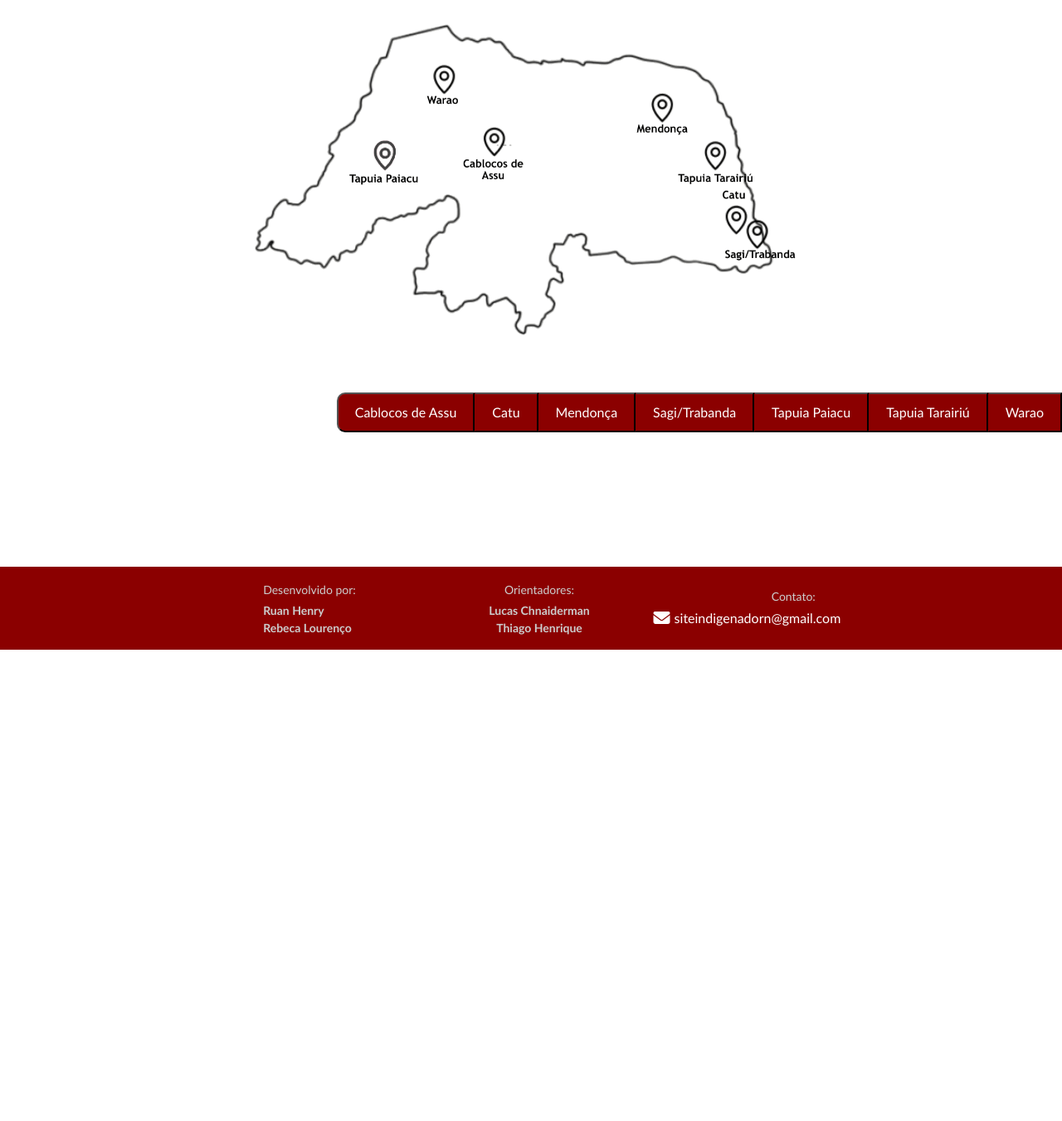
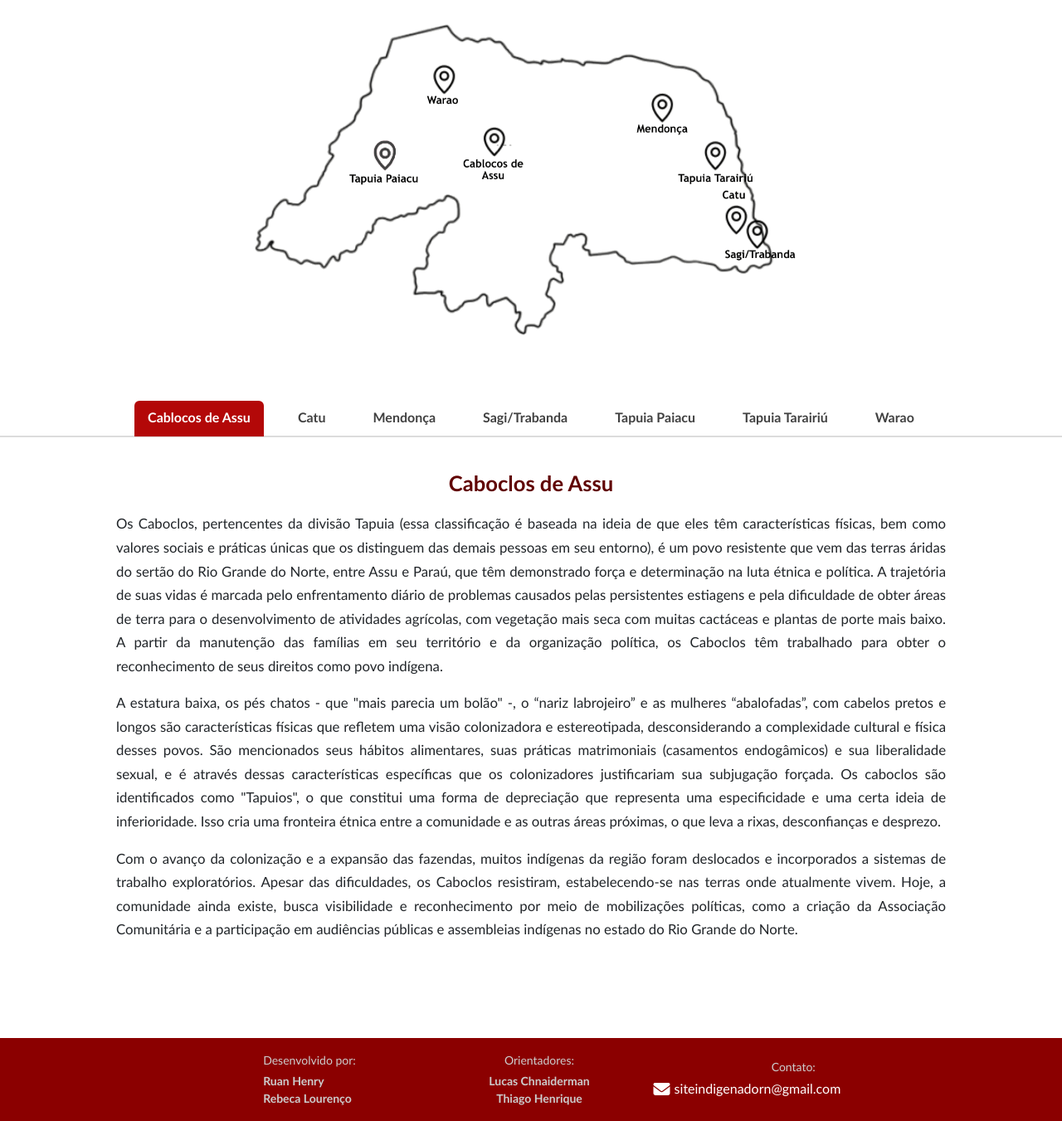
Before and after one commit to ruanhs91/acervo_indigena, a Django app: page /povos/ in a window 1280 px wide. Shown: the part 219-1570 px from the top of the page at 83% size. Before the commit the page ends 1002 px from the top, so only its background shows below. Run offline with Django 5.2, Linux system fonts and the light colour scheme.

Commit message:
Adicionando abas nos povos e alterações de layout básicas em povos e conhecimentos

```diff
--- a/dashboard/templates/dashboard/conhecimentos.html
+++ b/dashboard/templates/dashboard/conhecimentos.html
@@ -22,6 +22,12 @@
       .nav-tabs {
         border-bottom: 2px solid #dcdcdc;
       }
+
+      p, .lh-lg, .fs-6 {
+      font-size: 1.05rem !important;
+      line-height: 1.9 !important;
+      }
+
       .nav-tabs .nav-link {
         color: #414141;
         font-weight: 600;
--- a/dashboard/templates/dashboard/povos.html
+++ b/dashboard/templates/dashboard/povos.html
@@ -21,6 +21,35 @@
     border-radius: 12px;
     border: none;
     box-shadow: none;
+}
+
+.nav-tabs {
+    border-bottom: 2px solid #dcdcdc;
+    margin-top: 50px;
+}
+.nav-tabs .nav-link {
+    color: #414141;
+    font-weight: 600;
+    border: none;
+    border-bottom: 3px solid transparent;
+    transition: all 0.3s ease;
+}
+.nav-tabs .nav-link:hover {
+    border-color: #b30808;
+    color: #b30808;
+}
+.nav-tabs .nav-link.active {
+    color: #fff;
+    background-color: #b30808;
+    border-color: #b30808;
+    border-radius: 6px 6px 0 0;
+}
+.tab-pane {
+    animation: fadeIn 0.6s ease;
+}
+@keyframes fadeIn {
+    from { opacity: 0; transform: translateY(10px); }
+    to { opacity: 1; transform: translateY(0); }
 }
 
 .povo-conteudo {
@@ -152,7 +181,6 @@
 }
 </style>
 
-
 <main class="inicio1 min-vh-100">
   <h2 class="titulo-inicio mb-3 fw-bold">Povos Indígenas</h2>
   <div class="text-povos">
@@ -163,18 +191,48 @@
     <img src="{% static 'dashboard/map1.png' %}" usemap="#image-map" alt="mapa rn">
   </div>
 
-    <div class="menu-povos">
-        <button onclick="mostrarInfo('cablocos')">Cablocos de Assu</button>
-        <button onclick="mostrarInfo('catu')">Catu</button>
-        <button onclick="mostrarInfo('mendonca')">Mendonça</button>
-        <button onclick="mostrarInfo('sagi')">Sagi/Trabanda</button>
-        <button onclick="mostrarInfo('tapuia')">Tapuia Paiacu</button>
-        <button onclick="mostrarInfo('tarairiú')">Tapuia Tarairiú</button>
-        <button onclick="mostrarInfo('warao')">Warao</button>
+  <ul class="nav nav-tabs justify-content-center mb-4" id="povosTabs" role="tablist">
+    <li class="nav-item" role="presentation">
+      <button class="nav-link active" id="cablocos-tab" data-bs-toggle="tab" data-bs-target="#cablocos" type="button" role="tab">Cablocos de Assu</button>
+    </li>
+    <li class="nav-item" role="presentation">
+      <button class="nav-link" id="catu-tab" data-bs-toggle="tab" data-bs-target="#catu" type="button" role="tab">Catu</button>
+    </li>
+    <li class="nav-item" role="presentation">
+      <button class="nav-link" id="mendonca-tab" data-bs-toggle="tab" data-bs-target="#mendonca" type="button" role="tab">Mendonça</button>
+    </li>
+    <li class="nav-item" role="presentation">
+      <button class="nav-link" id="sagi-tab" data-bs-toggle="tab" data-bs-target="#sagi" type="button" role="tab">Sagi/Trabanda</button>
+    </li>
+    <li class="nav-item" role="presentation">
+      <button class="nav-link" id="tapuia-tab" data-bs-toggle="tab" data-bs-target="#tapuia" type="button" role="tab">Tapuia Paiacu</button>
+    </li>
+    <li class="nav-item" role="presentation">
+      <button class="nav-link" id="tarairiu-tab" data-bs-toggle="tab" data-bs-target="#tarairiu" type="button" role="tab">Tapuia Tarairiú</button>
+    </li>
+    <li class="nav-item" role="presentation">
+      <button class="nav-link" id="warao-tab" data-bs-toggle="tab" data-bs-target="#warao" type="button" role="tab">Warao</button>
+    </li>
+  </ul>
+
+  <div class="tab-content" id="povosTabsContent">
+
+    <!-- CABOCLOS DE ASSU -->
+    <div class="tab-pane fade show active" id="cablocos" role="tabpanel" aria-labelledby="cablocos-tab">
+      <h3 class="titulo-povo" style="margin-top: 40px;">Caboclos de Assu</h3>
+      <div class="povo-conteudo-tapuia">
+        <div class="povo-texto" style="width: 100%;">
+          <p>Os Caboclos, pertencentes da divisão Tapuia (essa classificação é baseada na ideia de que eles têm características físicas, bem como valores sociais e práticas únicas que os distinguem das demais pessoas em seu entorno), é um povo resistente que vem das terras áridas do sertão do Rio Grande do Norte, entre Assu e Paraú, que têm demonstrado força e determinação na luta étnica e política. A trajetória de suas vidas é marcada pelo enfrentamento diário de problemas causados pelas persistentes estiagens e pela dificuldade de obter áreas de terra para o desenvolvimento de atividades agrícolas, com vegetação mais seca com muitas cactáceas e plantas de porte mais baixo. A partir da manutenção das famílias em seu território e da organização política, os Caboclos têm trabalhado para obter o reconhecimento de seus direitos como povo indígena.</p>
+
+          <p>A estatura baixa, os pés chatos - que "mais parecia um bolão" -, o “nariz labrojeiro” e as mulheres “abalofadas”, com cabelos pretos e longos são características físicas que refletem uma visão colonizadora e estereotipada, desconsiderando a complexidade cultural e física desses povos. São mencionados seus hábitos alimentares, suas práticas matrimoniais (casamentos endogâmicos) e sua liberalidade sexual, e é através dessas características específicas que os colonizadores justificariam sua subjugação forçada. Os caboclos são identificados como "Tapuios", o que constitui uma forma de depreciação que representa uma especificidade e uma certa ideia de inferioridade. Isso cria uma fronteira étnica entre a comunidade e as outras áreas próximas, o que leva a rixas, desconfianças e desprezo.</p>
+
+          <p>Com o avanço da colonização e a expansão das fazendas, muitos indígenas da região foram deslocados e incorporados a sistemas de trabalho exploratórios. Apesar das dificuldades, os Caboclos resistiram, estabelecendo-se nas terras onde atualmente vivem. Hoje, a comunidade ainda existe, busca visibilidade e reconhecimento por meio de mobilizações políticas, como a criação da Associação Comunitária e a participação em audiências públicas e assembleias indígenas no estado do Rio Grande do Norte.</p>
+        </div>
+      </div>
     </div>
 
     <!-- CATU -->
-    <div id="catu" class="texto-povo" style="display:none;">
+    <div class="tab-pane fade" id="catu" role="tabpanel" aria-labelledby="catu-tab">
       <h3 class="titulo-povo" style="margin-top: 40px;">Catu</h3>
       <div class="povo-conteudo">
         <div class="povo-img">
@@ -187,40 +245,8 @@
       </div>
     </div>
 
-    <!-- TAPUIA PAIACU -->
-    <div id="tapuia" class="texto-povo" style="display:none;">
-        <h3 class="titulo-povo" style="margin-top: 40px;">{{ povos.tapuia.titulo }}</h3>
-        <div class="povo-conteudo-tapuia">
-            <div class="povo-texto" style="width: 100%;">
-                <p>Os Tapuia Paiacu são um povo indígena com uma rica história de resistência no Rio Grande do Norte. Sua trajetória é marcada por lutas pela terra e pela preservação de suas tradições culturais frente aos processos coloniais e de expansão territorial.</p>
-
-                <p>Originalmente habitando a região do Seridó, os Paiacu desenvolveram estratégias de adaptação e sobrevivência em um ambiente semiárido. Sua organização social e conhecimento do território foram fundamentais para sua resistência ao longo dos séculos, mantendo viva sua identidade cultural mesmo diante das pressões externas.</p>
-
-                <p>Atualmente, os Tapuia Paiacu continuam sua luta pelo reconhecimento étnico e territorial, reafirmando sua presença no estado através de manifestações culturais, práticas tradicionais e da educação como ferramenta de fortalecimento identitário para as futuras gerações.</p>
-            </div>
-            <div class="povo-img-grande">
-                <img class="img-povo-grande" src="{% static 'dashboard/paiacu.jpg' %}" alt="Lúcia Paiacu Tabajara">
-                <p class="legenda-imagem">Fonte: Guerreira potiguar - Lúcia Paiacu Tabajara</p>
-            </div>
-        </div>
-    </div>
-
-    <!-- CABOCLOS DE ASSU -->
-    <div id="cablocos" class="texto-povo" style="display:none;">
-        <h3 class="titulo-povo" style="margin-top: 40px;">Caboclos de Assu</h3>
-        <div class="povo-conteudo-tapuia">
-            <div class="povo-texto" style="width: 100%;">
-                <p>Os Caboclos, pertencentes da divisão Tapuia (essa classificação é baseada na ideia de que eles têm características físicas, bem como valores sociais e práticas únicas que os distinguem das demais pessoas em seu entorno), é um povo resistente que vem das terras áridas do sertão do Rio Grande do Norte, entre Assu e Paraú, que têm demonstrado força e determinação na luta étnica e política. A trajetória de suas vidas é marcada pelo enfrentamento diário de problemas causados pelas persistentes estiagens e pela dificuldade de obter áreas de terra para o desenvolvimento de atividades agrícolas, com vegetação mais seca com muitas cactáceas e plantas de porte mais baixo. A partir da manutenção das famílias em seu território e da organização política, os Caboclos têm trabalhado para obter o reconhecimento de seus direitos como povo indígena.</p>
-
-                <p>A estatura baixa, os pés chatos - que "mais parecia um bolão" -, o “nariz labrojeiro” e as mulheres “abalofadas”, com cabelos pretos e longos são características físicas que refletem uma visão colonizadora e estereotipada, desconsiderando a complexidade cultural e física desses povos. São mencionados seus hábitos alimentares, suas práticas matrimoniais (casamentos endogâmicos) e sua liberalidade sexual, e é através dessas características específicas que os colonizadores justificariam sua subjugação forçada. Os caboclos são identificados como "Tapuios", o que constitui uma forma de depreciação que representa uma especificidade e uma certa ideia de inferioridade. Isso cria uma fronteira étnica entre a comunidade e as outras áreas próximas, o que leva a rixas, desconfianças e desprezo.</p>
-
-                <p>Com o avanço da colonização e a expansão das fazendas, muitos indígenas da região foram deslocados e incorporados a sistemas de trabalho exploratórios. Apesar das dificuldades, os Caboclos resistiram, estabelecendo-se nas terras onde atualmente vivem. Hoje, a comunidade ainda existe, busca visibilidade e reconhecimento por meio de mobilizações políticas, como a criação da Associação Comunitária e a participação em audiências públicas e assembleias indígenas no estado do Rio Grande do Norte.</p>
-            </div>
-        </div>
-    </div>
-
     <!-- MENDONÇA -->
-    <div id="mendonca" class="texto-povo" style="display:none;">
+    <div class="tab-pane fade" id="mendonca" role="tabpanel" aria-labelledby="mendonca-tab">
       <h3 class="titulo-povo" style="margin-top: 40px;">Mendonça</h3>
       <div class="povo-conteudo-tapuia">
         <div class="povo-texto" style="width: 100%;">
@@ -239,7 +265,7 @@
     </div>
 
     <!-- SAGI / TRABANDA -->
-    <div id="sagi" class="texto-povo" style="display:none;">
+    <div class="tab-pane fade" id="sagi" role="tabpanel" aria-labelledby="sagi-tab">
       <h3 class="titulo-povo" style="margin-top: 40px;">Sagi / Trabanda</h3>
       <div class="povo-conteudo-tapuia">
         <div class="povo-texto" style="width: 100%;">
@@ -257,8 +283,26 @@
       </div>
     </div>
 
+    <!-- TAPUIA PAIACU -->
+    <div class="tab-pane fade" id="tapuia" role="tabpanel" aria-labelledby="tapuia-tab">
+      <h3 class="titulo-povo" style="margin-top: 40px;">Tapuia Paiacu</h3>
+      <div class="povo-conteudo-tapuia">
+        <div class="povo-texto" style="width: 100%;">
+          <p>Os Tapuia Paiacu são um povo indígena com uma rica história de resistência no Rio Grande do Norte. Sua trajetória é marcada por lutas pela terra e pela preservação de suas tradições culturais frente aos processos coloniais e de expansão territorial.</p>
+
+          <p>Originalmente habitando a região do Seridó, os Paiacu desenvolveram estratégias de adaptação e sobrevivência em um ambiente semiárido. Sua organização social e conhecimento do território foram fundamentais para sua resistência ao longo dos séculos, mantendo viva sua identidade cultural mesmo diante das pressões externas.</p>
+
+          <p>Atualmente, os Tapuia Paiacu continuam sua luta pelo reconhecimento étnico e territorial, reafirmando sua presença no estado através de manifestações culturais, práticas tradicionais e da educação como ferramenta de fortalecimento identitário para as futuras gerações.</p>
+        </div>
+        <div class="povo-img-grande">
+          <img class="img-povo-grande" src="{% static 'dashboard/paiacu.jpg' %}" alt="Lúcia Paiacu Tabajara">
+          <p class="legenda-imagem">Fonte: Guerreira potiguar - Lúcia Paiacu Tabajara</p>
+        </div>
+      </div>
+    </div>
+
     <!-- TAPUIA TARAIRIÚ -->
-    <div id="tarairiú" class="texto-povo" style="display:none;">
+    <div class="tab-pane fade" id="tarairiu" role="tabpanel" aria-labelledby="tarairiu-tab">
       <h3 class="titulo-povo" style="margin-top: 40px;">Tapuia Tarairiú</h3>
       <div class="povo-conteudo">
         <div class="povo-img">
@@ -276,40 +320,20 @@
     </div>
 
     <!-- WARAO -->
-    <div id="warao" class="texto-povo" style="display:none;">
+    <div class="tab-pane fade" id="warao" role="tabpanel" aria-labelledby="warao-tab">
       <h3 class="titulo-povo" style="margin-top: 40px;">Warao</h3>
-
       <div class="povo-conteudo">
         <div class="povo-img">
           <img class="img-povo1" src="{% static 'dashboard/warao.png' %}" alt="Povo Warao">
           <p class="legenda-imagem">Fonte: GettyImages</p>
         </div>
+        <div class="povo-texto">
+          <p>O povo Warao, cujo nome significa <i>“povo da água”</i>, é um grupo indígena que pertence à divisão Tupi. Habitavam o delta do rio Orinoco, na Venezuela, e enfrentaram deslocamentos forçados devido a crises socioeconômicas e ambientais. Desde 2014, migraram para o Brasil, encontrando-se atualmente em estados como Roraima, Amazonas e, mais recentemente, no Rio Grande do Norte.</p>
 
-        <div class="povo-texto">
-        <p>
-            O povo Warao, cujo nome significa <i>“povo da água”</i>, é um grupo indígena que pertence à divisão Tupi.
-            Habitavam o delta do rio Orinoco, na Venezuela, e enfrentaram deslocamentos forçados devido a crises
-            socioeconômicas e ambientais. Desde 2014, migraram para o Brasil, encontrando-se atualmente em estados como
-            Roraima, Amazonas e, mais recentemente, no Rio Grande do Norte.
-        </p>
-
-        <p>
-            Sua luta inclui a busca por melhores condições de vida e saúde, como também a história da construção da
-            barragem no Caño Manamo, que impactou gravemente sua organização social e territorial. Hoje, os Warao
-            enfrentam desafios em sua nova realidade, incluindo vulnerabilidades sociais e de saúde.
-        </p>
+          <p>Sua luta inclui a busca por melhores condições de vida e saúde, como também a história da construção da barragem no Caño Manamo, que impactou gravemente sua organização social e territorial. Hoje, os Warao enfrentam desafios em sua nova realidade, incluindo vulnerabilidades sociais e de saúde.</p>
         </div>
       </div>
     </div>
-
-    <script>
-        function mostrarInfo(id) {
-            document.querySelectorAll('.texto-povo').forEach(div => {
-                div.style.display = 'none';
-            });
-            document.getElementById(id).style.display = 'block';
-        }
-    </script>
+  </div>
 </main>
-
 {% endblock %}
```
Also changed, not shown: dashboard/templates/dashboard/inicio.html (+18 -4 lines). Lines whose indentation alone changed are shown as unchanged.
